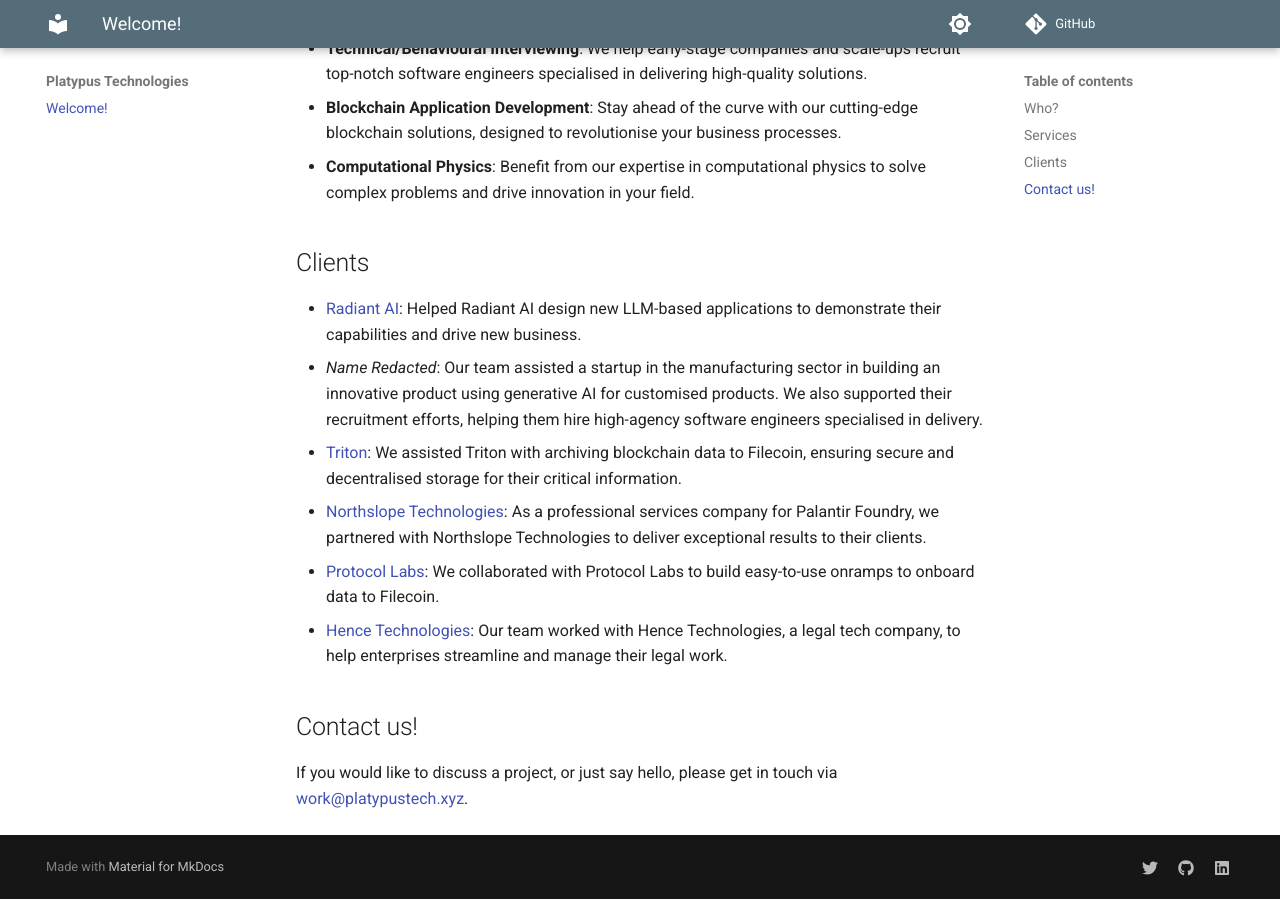
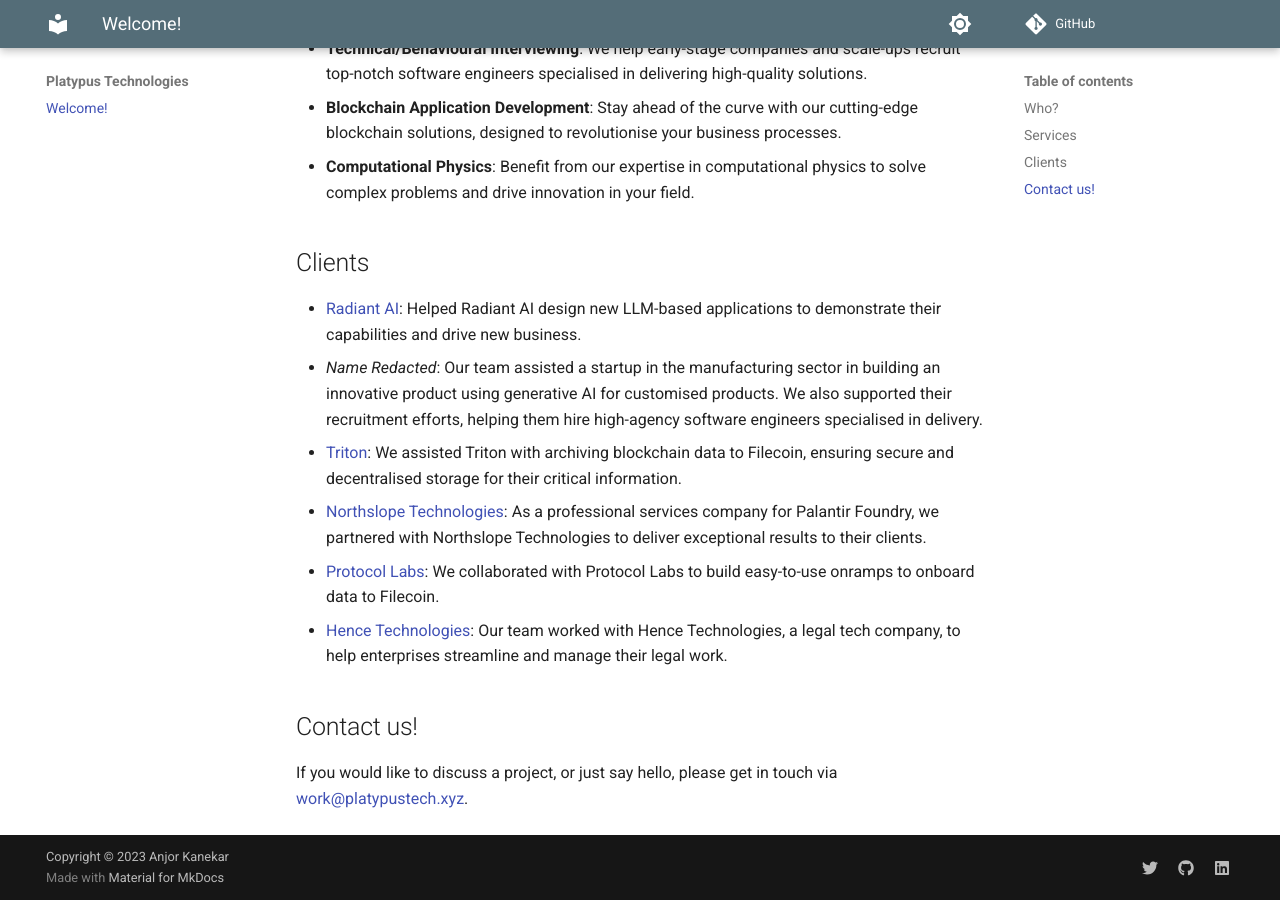
Before and after one commit to anjor/platypus-website, an MkDocs documentation site: the page built from docs/index.md, in a window 1280 px wide and 900 px high, scrolled down 985 px. Built offline with MkDocs 1.6.1 and Material for MkDocs 9.7.7, drawn with Linux system fonts in a browser that asks for light colours; comment, search, counter and statistics services are not loaded.

Commit message:
copyright

```diff
--- a/mkdocs.yml
+++ b/mkdocs.yml
@@ -28,3 +28,4 @@
       link: https://github.com/anjor
     - icon: fontawesome/brands/linkedin
       link: https://www.linkedin.com/in/anjor-kanekar/
+copyright: Copyright &copy; 2023 Anjor Kanekar
```
